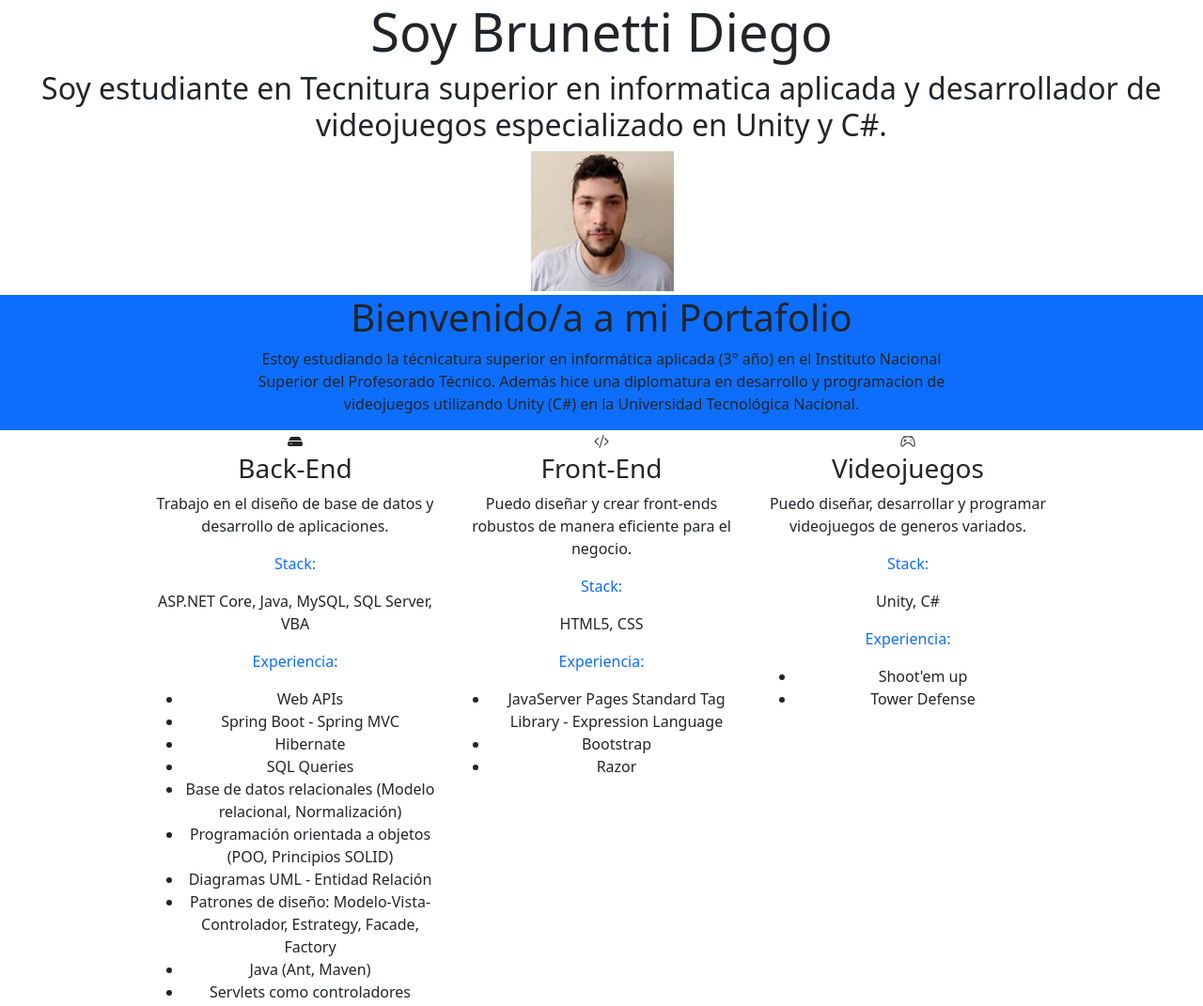
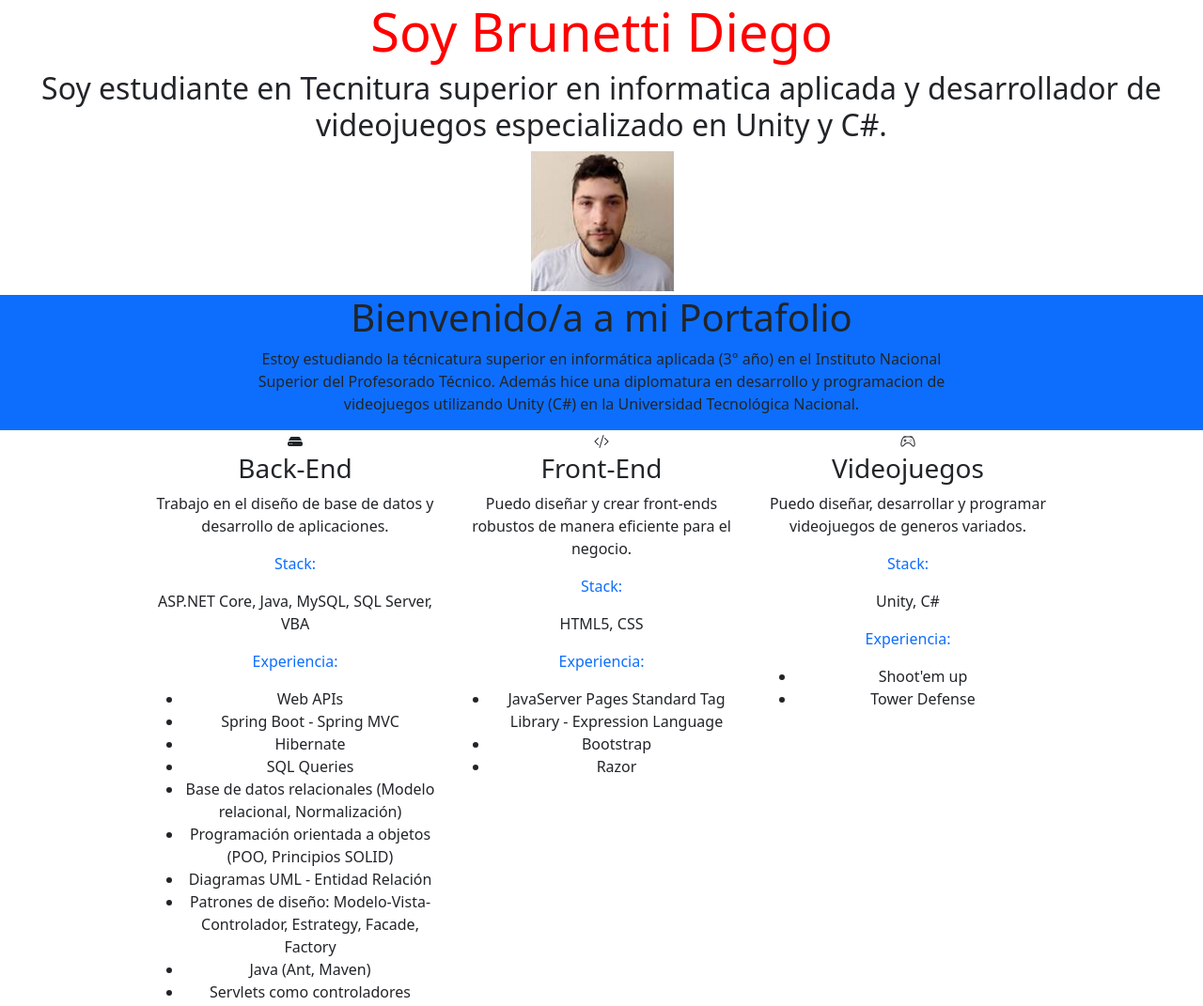
Before and after one commit to DiegoBrntt/DiegoBrntt.github.io, a plain HTML site: page index.html in a window 1280 px wide. Shown: the whole page at 94% size. Drawn offline with nearby package versions, Linux system fonts and the light colour scheme.

Commit message:
Update index.html

```diff
--- a/index.html
+++ b/index.html
@@ -11,7 +11,7 @@
 <body>
 
     <div class="text-center">
-        <h1 class="display-4">Soy Brunetti Diego</h1>
+        <h1 class="display-4 red">Soy Brunetti Diego</h1>
         <h2>Soy estudiante en Tecnitura superior en informatica aplicada y desarrollador de videojuegos especializado en
             Unity y C#.</h2>
         <div class="fotoC">
```
